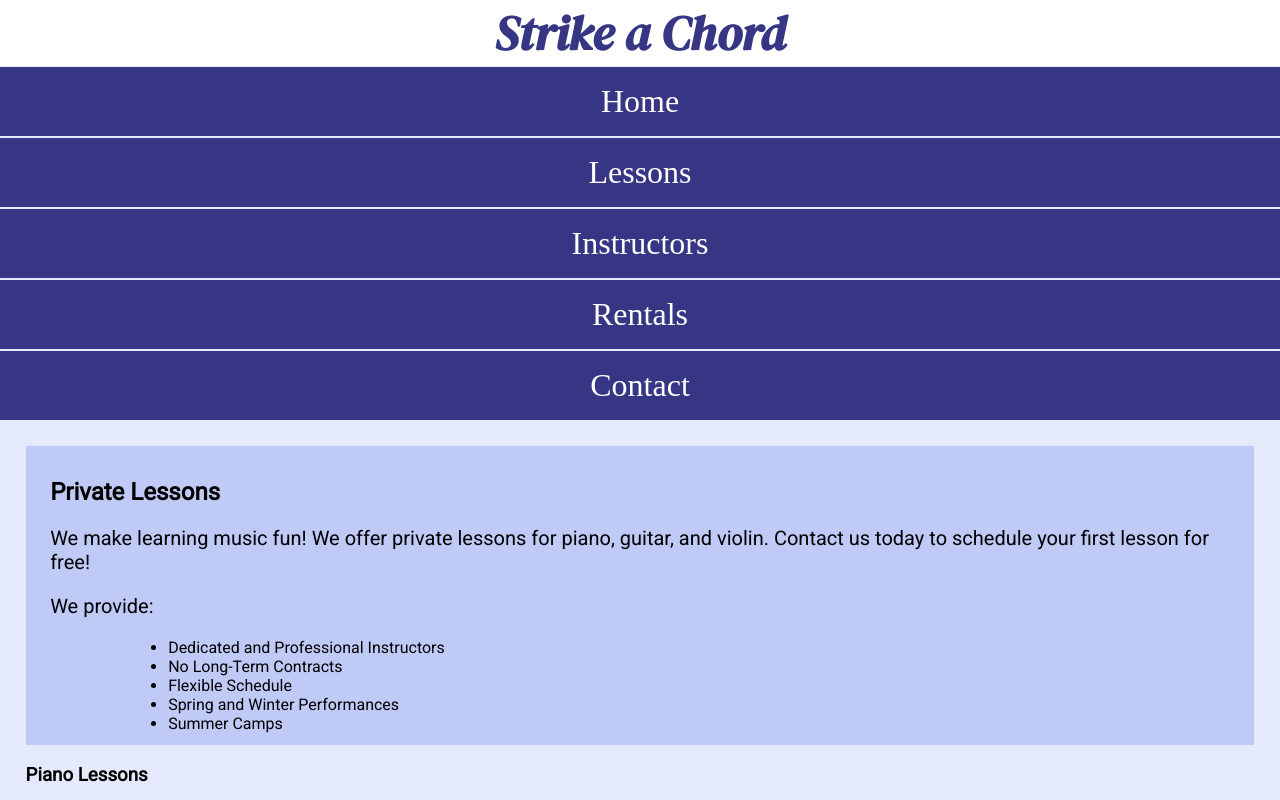
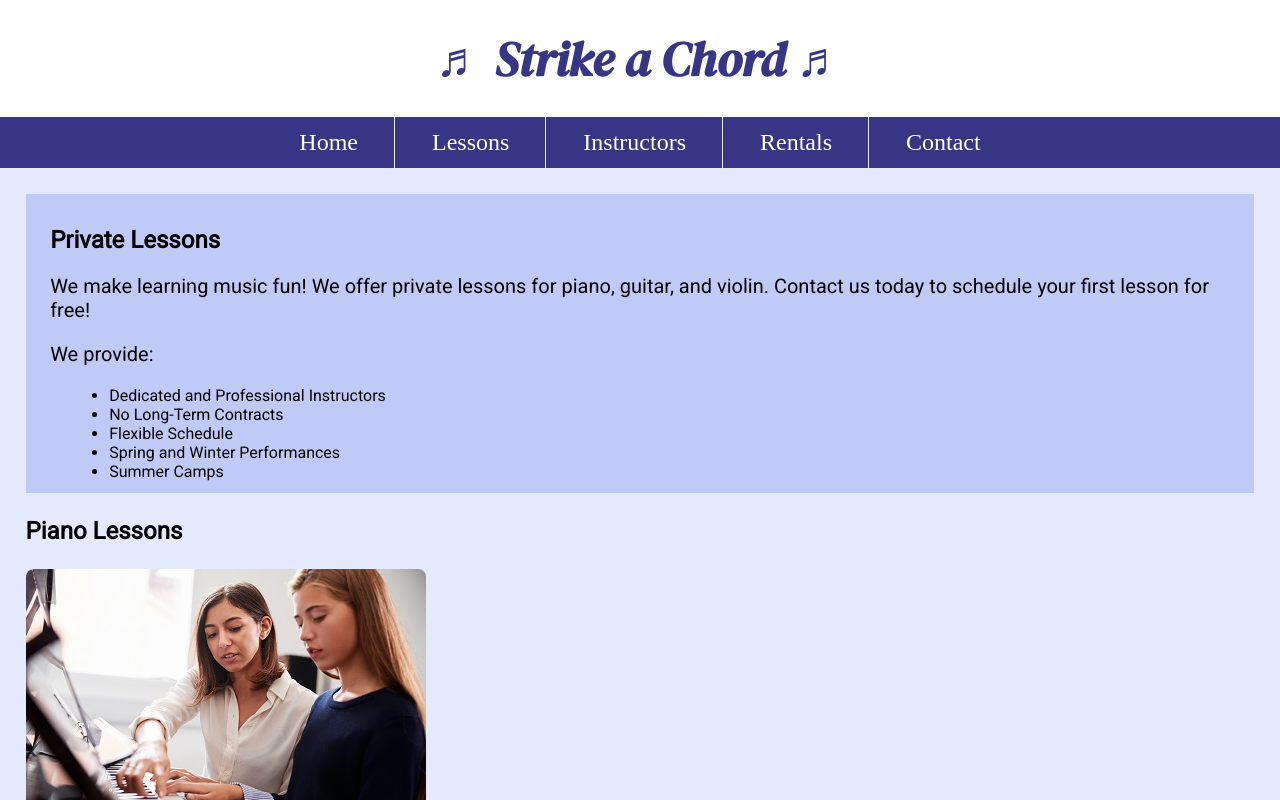
Before and after one commit to nockcarson/mysite, a plain HTML site: page lessonssc.html in a window 1280 px wide. Shown: the top 800 px of the page. Drawn offline with Linux system fonts and the light colour scheme.

Commit message:
Implement responsive styles for tablet and desktop
Added media queries for tablet and desktop viewports with specific style rules.

```diff
--- a/styles.css
+++ b/styles.css
@@ -114,8 +114,8 @@ footer a {
 color: #4645a8;
 text-decoration: none;
 }
+
 /* Style rules for the table */
-
 table {
    border: 1px solid #373684;
    border-collapse: collapse;
@@ -143,7 +143,6 @@ th {
 tr:nth-child(odd) {
    background-color: #b7b7e1;
 }
-
 
 fieldset, input {
     margin-bottom: 2%;
@@ -179,3 +178,89 @@ form #submit {
 .btn {
     grid-column: 1 / span 2;
 }
+
+/* media query for tablet viewport */
+@media screen and (min-width: 550px), print {
+
+/* Tablet Viewport: Show .tab-desk class, hide .mobile class */
+.tab-desk {
+   display: block;
+}
+
+.mobile {
+   display: none;
+}
+
+/* Tablet Viewport: Style rule for header content */
+span.tab-desk {
+   display: inline;
+}
+
+/* Tablet Viewport: Style rules for nav area */
+nav li {
+   border-top: none;
+   display: inline-block;
+   font-size: 1.5em;
+   border-right: 1px solid #e5e9fc;
+}
+
+nav li:last-child {
+   border-right: none;
+}
+
+nav li a {
+   padding: 0.25em 0.5em;
+}
+
+/* Tablet Viewport: Style rule for map */
+.map {
+   width: 500px;
+   height: 450px;
+}
+
+}
+
+/* Media Query for Desktop Viewport */
+@media screen and (min-width: 769px), print {
+
+/* Desktop Viewport: Style rule for header */
+header {
+   padding: 2%;
+}
+
+/* Desktop Viewport: Style rules for nav area */
+nav li a {
+   padding: 0.5em 1.5em;
+}
+
+nav li a:hover {
+   color: #373684;
+   background-color: #e5e9fc;
+}
+
+/* Desktop Viewport: Style rules for main content */
+#info ul {
+   margin-left: 5%;
+}
+
+main h3 {
+   font-size: 1.5em;
+}
+
+#piano, #guitar, #violin {
+   width: 29%;
+   float: left;
+   margin: 0 2%;
+}
+
+}
+
+/* Media Query for Print */
+@media print {
+
+body {
+   background-color: #fff;
+   color: #000;
+}
+
+}
```
